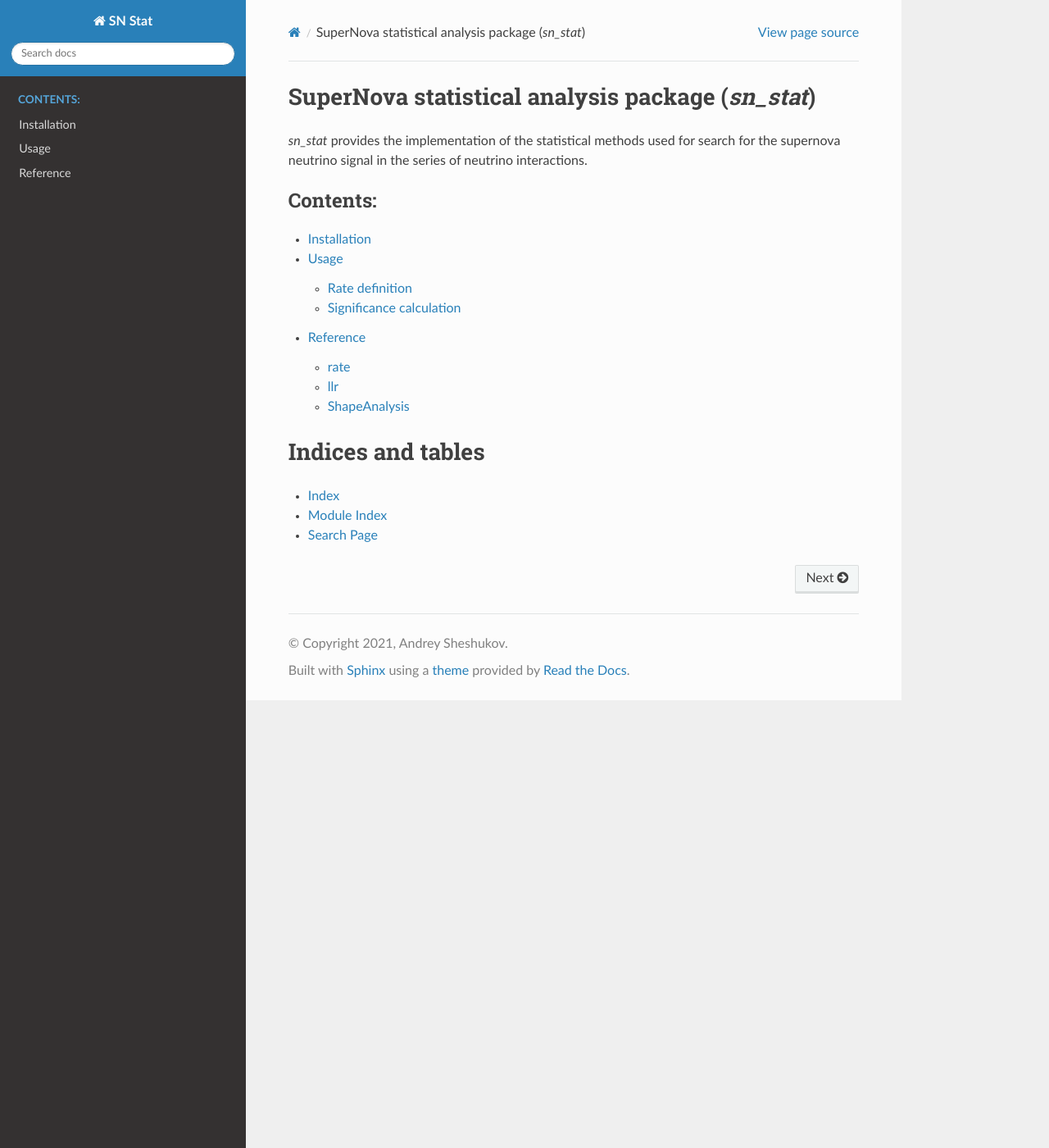
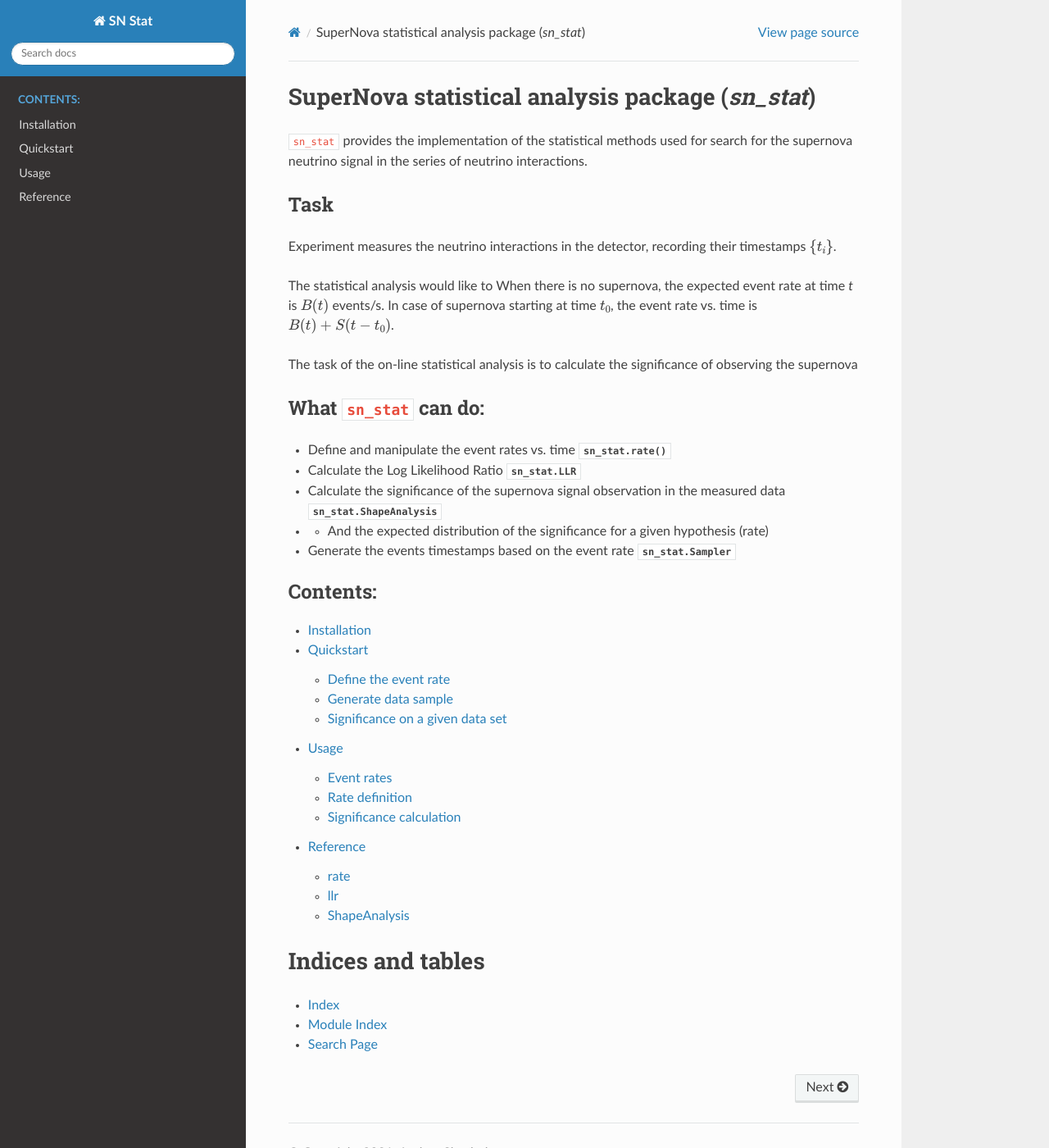
Before and after one commit to Sheshuk/sn_stat, a Sphinx documentation site: the page built from docs/index.rst, in a window 1280 px wide and 1400 px high. Shown: the whole window at 82% size. Built offline with Sphinx 7.4.7 and the Read the Docs theme 2.0.0, drawn with Linux system fonts in a browser that asks for light colours.

Commit message:
Added quickstart section

```diff
--- a/docs/index.rst
+++ b/docs/index.rst
@@ -6,13 +6,36 @@
 SuperNova statistical analysis package (`sn_stat`)
 ==================================================
 
-`sn_stat` provides the implementation of the statistical methods used for search for the supernova neutrino signal in the series of neutrino interactions.
+``sn_stat`` provides the implementation of the statistical methods used for search for the supernova neutrino signal in the series of neutrino interactions.
+
+
+Task
+----
+
+Experiment measures the neutrino interactions in the detector, recording their timestamps :math:`\{t_i\}`.
+
+The statistical analysis would like to
+When there is no supernova, the expected event rate at time *t* is :math:`B(t)` events/s.
+In case of supernova starting at time :math:`t_0`, the event rate vs. time is :math:`B(t)+S(t-t_0)`.
+
+The task of the on-line statistical analysis is to calculate the significance of observing the supernova
+
+What ``sn_stat`` can do:
+------------------------
+
+* Define and manipulate the event rates vs. time :func:`sn_stat.rate`
+* Calculate the Log Likelihood Ratio :class:`sn_stat.LLR`
+* Calculate the significance of the supernova signal observation in the measured data :class:`sn_stat.ShapeAnalysis`
+* * And the expected distribution of the significance for a given hypothesis (rate)
+* Generate the events timestamps based on the event rate :class:`sn_stat.Sampler`
+
 
 .. toctree::
    :maxdepth: 2
    :caption: Contents:
 
    installation
+   quickstart
    usage
    reference
 
--- /dev/null
+++ b/docs/quickstart.rst
@@ -0,0 +1,29 @@
+Quickstart
+==========
+
+Define the event rate
+---------------------
+.. code-block:: python
+
+    from sn_stat import rate
+
+    B = rate(0.5) #constant background rate
+    S = rate(([0,1,10],[0,5,0]) #interpolated rate
+
+For more information on defining rates see :ref:`event_rates`
+
+Generate data sample
+--------------------
+:class:`sn_stat.Sampler` can produce random event samples from a given event rate
+
+.. code-block:: python
+
+    from sn_stat import Sampler
+    tSN_true = 5
+    smplr = Sampler(B+S.shift(5), time_window=[-10,20] ) #will generate events from signal starting at `t=5`
+
+Significance on a given data set
+--------------------------------
+.. code-block:: python
+
+    from sn_stat
--- a/docs/usage.rst
+++ b/docs/usage.rst
@@ -1,5 +1,9 @@
 Usage
 =====
+
+.. toctree::
+
+    rate
 
 Rate definition
 ---------------
```
Also changed, not shown: docs/rate.rst (added, +62 -0 lines).
